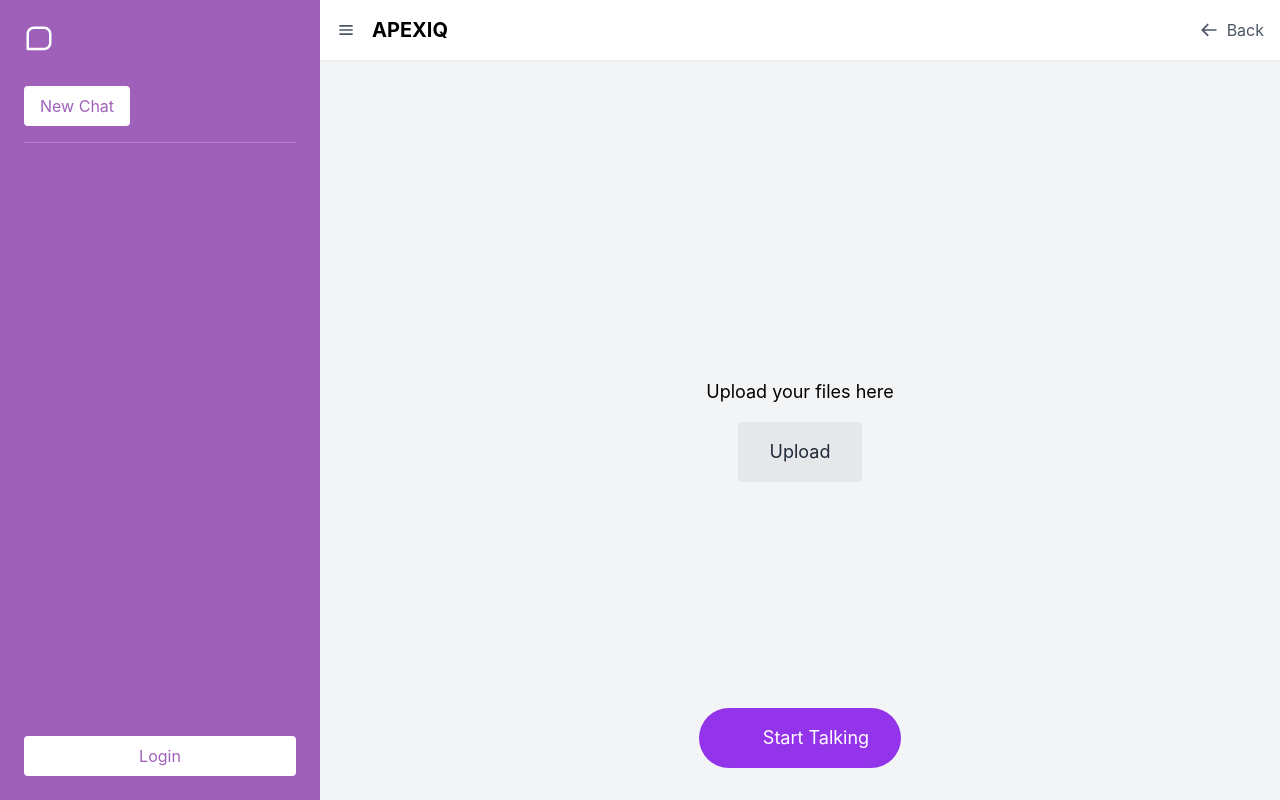
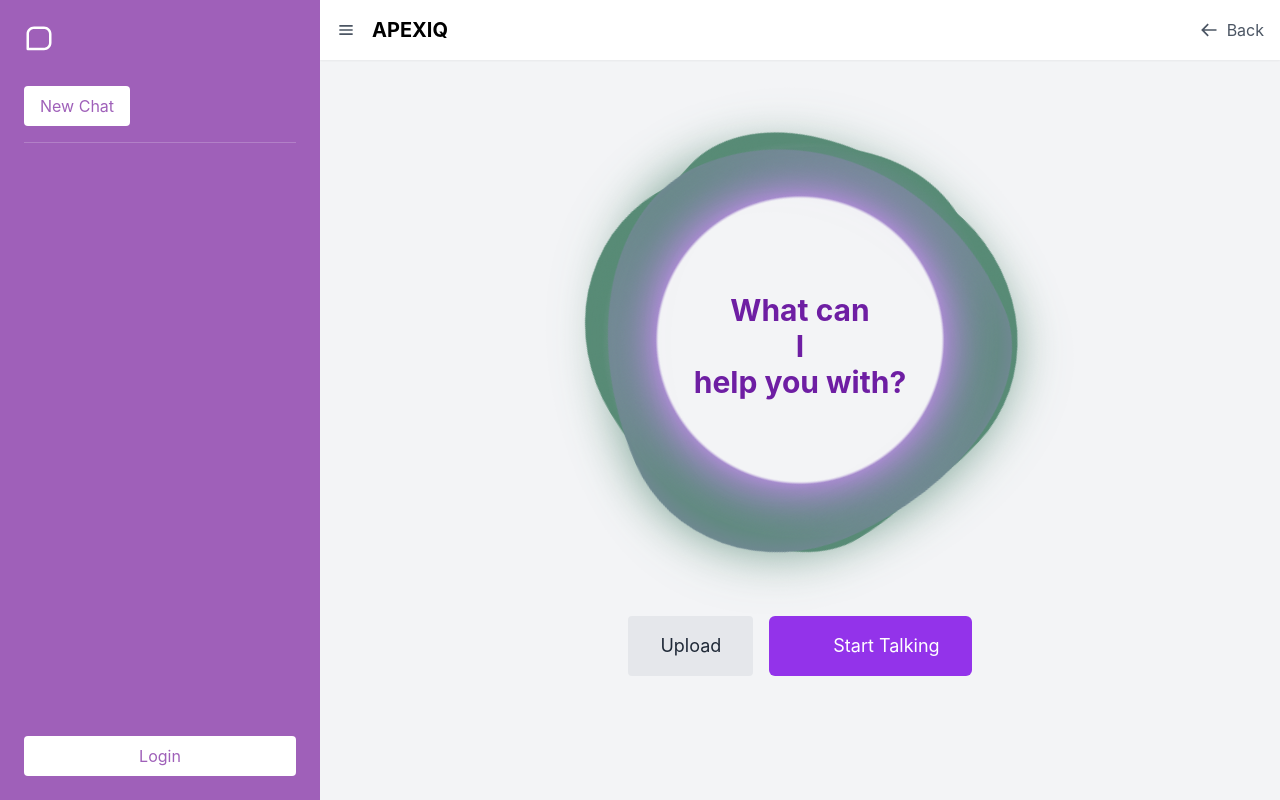
Before and after one commit to itsmeNagesh/doneSocket, a React (Vite) app: page / in a window 1280 px wide. Built offline with nearby package versions, Linux system fonts and the light colour scheme; some icons are missing; what speak-tts would draw is missing.

Commit message:
chat window

```diff
--- a/src/components/AudioWaveButton.jsx
+++ b/src/components/AudioWaveButton.jsx
@@ -4,7 +4,7 @@
   return (
     <button
       onClick={onClick}
-      className="flex items-center space-x-2 bg-purple-600 text-white px-8 py-4 rounded-full hover:bg-purple-700 transition-colors text-lg"
+      className="flex items-center space-x-2 bg-purple-600 text-white px-8 py-4 rounded-md hover:bg-purple-700 transition-colors text-lg"
     >
       <PiWaveformBold className='text-2xl' />
       <span>Start Talking</span>
--- a/src/components/ChatWindow.jsx
+++ b/src/components/ChatWindow.jsx
@@ -5,6 +5,7 @@
 import Sidebar from "./Sidebar";
 import axios from "axios";
 import Speech from 'speak-tts';
+import Hood from './Hood';
 
 const speech = new Speech();
 if (speech.hasBrowserSupport()) {
@@ -158,10 +159,16 @@
         </header>
 
         {!showAIPopup ? (
-          <main className="flex-1 flex flex-col items-center justify-center p-4">
+          <main className="flex items-center justify-center h-fit overflow-hidden relative">
           <div className="text-center space-y-8">
-              <div>
-                <p className="text-lg mb-4">Upload your files here</p>
+            <Hood />
+          </div>
+          <div className="fixed top-3/2 transform -translate-y-1/2 flex justify-center">
+    <h5 className="text-center font-bold text-[#6E1EA3] text-3xl">
+      What can <br /> I <br />help you with?
+    </h5>
+  </div>
+          <div className="absolute bottom-16 w-full flex justify-center space-x-4">
             <label className="bg-gray-200 text-gray-800 px-8 py-4 rounded cursor-pointer hover:bg-gray-300 transition-colors inline-block text-lg">
     {uploadedFileName || "Upload"}
     <input
@@ -171,12 +178,13 @@
       onChange={handleFileUpload}
     />
   </label>
+
+  <div>
+    <AudioWaveButton onClick={handleAudioWaveButtonClick} />
   </div>
 </div>
-            <div className="absolute bottom-8">
-              <AudioWaveButton onClick={handleAudioWaveButtonClick} />
-            </div>
         </main>
+
         ) : (
           <AIPopup
             onClose={() => setShowAIPopup(false)}
--- /dev/null
+++ b/src/components/Hood.jsx
@@ -0,0 +1,22 @@
+import React from "react";
+
+const AnimatedSection = () => {
+  return (
+    <section id="Oval" className="mt-2">
+      <div className="flex justify-center items-center mt-20">
+        <div id="Hood" className="h-[600px]">
+          <div className="square">
+            <span className="circle">
+            </span>
+            <span className="circle"></span>
+            <span className="circle"></span>
+          </div>
+
+        </div>
+      </div>
+    </section>
+  );
+};
+
+
+export default AnimatedSection;
--- a/src/index.css
+++ b/src/index.css
@@ -23,3 +23,84 @@
     transform: scaleY(1);
   }
 }
+.square{
+  position: relative;
+  width: 400px;
+  height: 400px;
+  display: flex;
+  justify-content: center;
+  align-items: center;
+}
+
+.square span:nth-child(1) {
+  position: absolute;
+  top: 0;
+  left: 0;
+  width: 100%;
+  height: 100%;
+  background-image: radial-gradient(circle,
+    #ffffff 50%,         /* Green at the center */
+    rgba(160, 132, 202, 0.6)  51%, /* Transparent green ring */
+    #588b76 70%);       /* Purple at the outer edges */
+  /* box-shadow: 0 0 50px rgba(88, 139, 118, 0.8), inset 0 0 50px rgba(160, 132, 202, 0.6); */
+  border-radius: 38% 62% 63% 37% / 41% 44% 56% 59%;
+  transition: 0.5s;
+  animation: animate1 6s linear infinite;
+}
+
+.square span:nth-child(2) {
+  position: absolute;
+  top: 0;
+  left: 0;
+  width: 100%;
+  height: 100%;
+  background-image: radial-gradient(circle,
+    #ffffff 50%,
+    rgba(160, 132, 202, 0.6)  51%,
+    #588b76 70%);
+  /* box-shadow: 0 0 50px rgba(88, 139, 118, 0.8), inset 0 0 50px rgba(160, 132, 202, 0.6); */
+  border-radius: 38% 62% 63% 37% / 41% 44% 56% 59%;
+  transition: 0.5s;
+  animation: animate2 4s linear infinite;
+}
+
+.square span:nth-child(3) {
+  position: absolute;
+  top: 0;
+  left: 0;
+  width: 100%;
+  height: 100%;
+  background-image: radial-gradient(circle,
+    #f3f4f6 50%,         /* Green at the center */
+    rgba(160, 132, 202, 0.6)  51%, /* Transparent green ring */
+    #588b76 70%);       /* Purple at the outer edges */
+  box-shadow: 0 0 50px rgba(88, 139, 118, 0.8), inset 0 0 50px rgba(160, 132, 202, 0.6);
+  border-radius: 38% 62% 63% 37% / 41% 44% 56% 59%;
+  transition: 0.5s;
+  animation: animate3 8s linear infinite;
+}
+
+@keyframes animate1 {
+  0%{
+      transform: rotate(0deg);
+  }
+  100%{
+      transform: rotate(360deg);
+  }
+}
+@keyframes animate2 {
+  0%{
+      transform: rotate(0deg);
+  }
+  100%{
+      transform: rotate(360deg);
+  }
+}
+@keyframes animate3 {
+  0%{
+      transform: rotate(0deg);
+  }
+  100%{
+      transform: rotate(360deg);
+  }
+}
```
Also changed, not shown: src/App.jsx (line endings or trailing spaces). Lines whose indentation alone changed are shown as unchanged.
